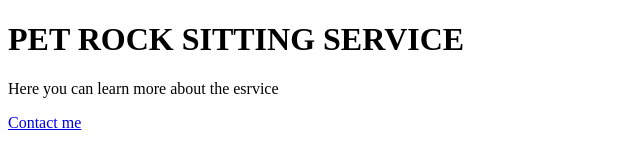
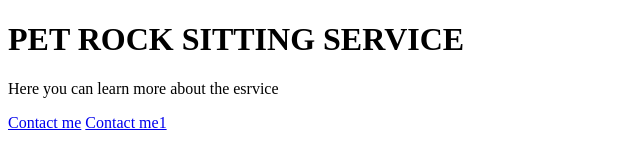
Before and after one commit to apgarns/rocksitter, a plain HTML site: page index.html in a window 1280 px wide. Shown: the full height of the page, 0-640 px from the left. Drawn offline with Linux system fonts and the light colour scheme.

Commit message:
Update index.html

```diff
--- a/index.html
+++ b/index.html
@@ -13,6 +13,7 @@
 <p>Here you can learn more about the esrvice</p>
     <p>
       <a href="about.html">Contact me</a>
+     <a href="about.html">Contact me1</a>
     </p>
 
 
```
